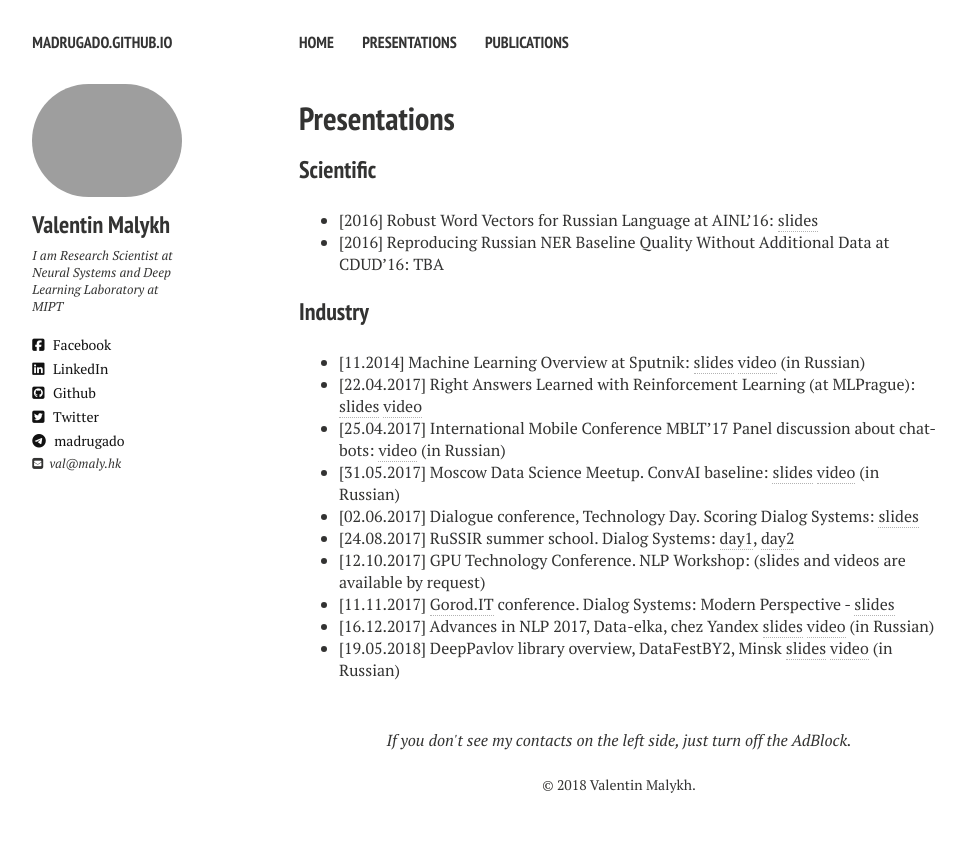
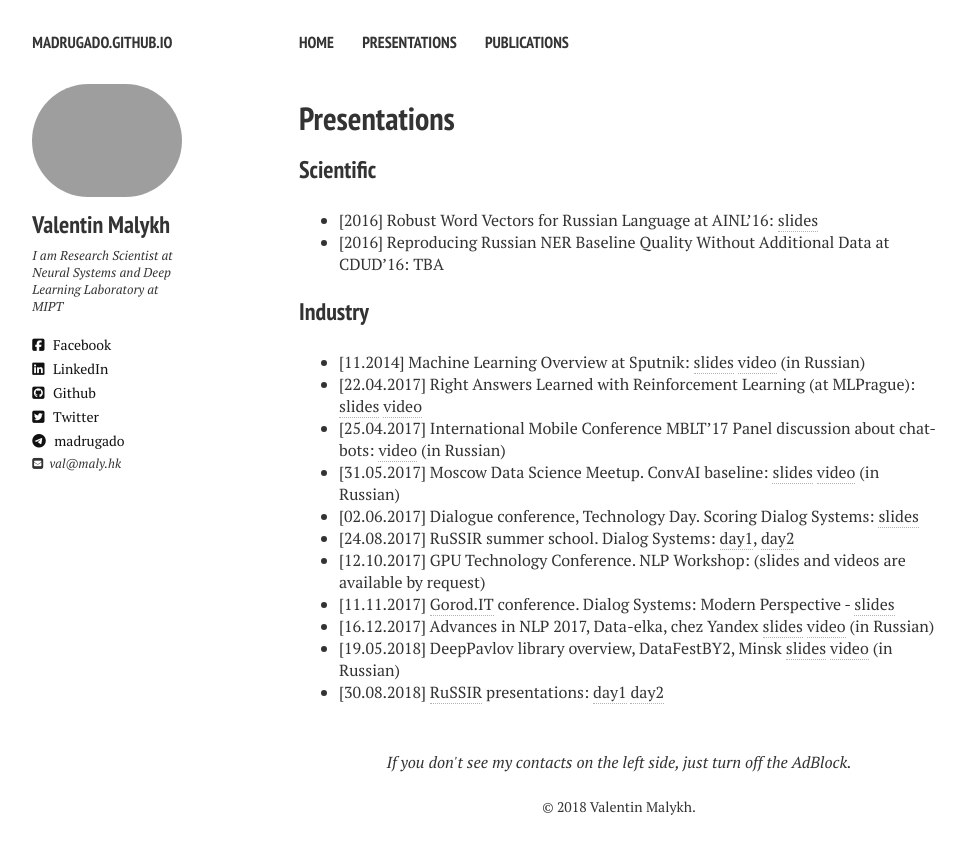
Before and after one commit to madrugado/madrugado.github.io, a Jekyll site: the page built from presentations.md, in a window 1280 px wide. Shown: the top 854 px of the page, without its empty margins (21-987 px from the left). Built offline with Jekyll 4.4.1, drawn with Linux system fonts in a browser that asks for light colours; nearby versions of some CDN libraries.

Commit message:
UPD: RuSSIR

```diff
--- a/presentations.md
+++ b/presentations.md
@@ -20,3 +20,4 @@ tagline: A List of Presentations' Materials
 - [11.11.2017] [Gorod.IT](http://gorod.it) conference. Dialog Systems: Modern Perspective - [slides](pdf/Gorod.IT.pdf)
 - [16.12.2017] Advances in NLP 2017, Data-elka, chez Yandex [slides](pdf/advances_in_nlp_2017.pdf) [video](https://www.youtube.com/watch?v=1Chk1Mi-yZ0) (in Russian)
 - [19.05.2018] DeepPavlov library overview, DataFestBY2, Minsk [slides](pdf/DataFestBy_DeepPavlov.pdf) [video](https://www.youtube.com/watch?v=GkuAU-RRG5o) (in Russian)
+- [30.08.2018] [RuSSIR](http://romip.ru/russir2018) presentations: [day1](pdf/russir2018/day1.pdf) [day2](pdf/russir2018/day2.pdf)
```
